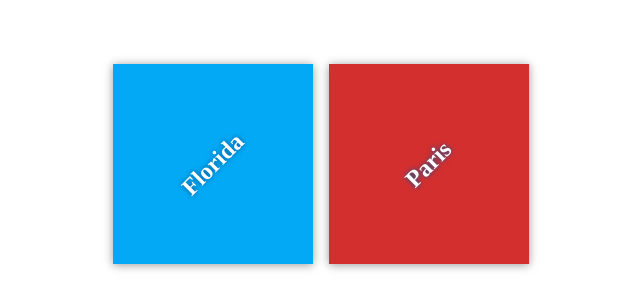
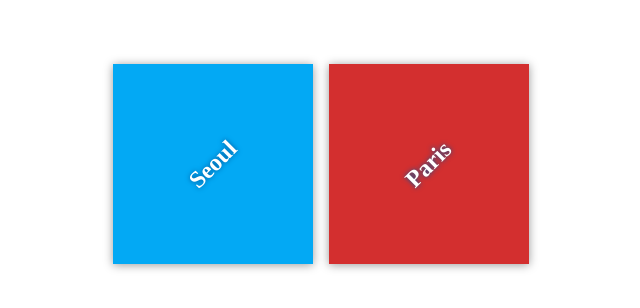
Before and after one commit to Leediyal14/my-travel-plans, a plain HTML site: page index.html in a window 1280 px wide. Shown: the part 236-544 px from the top of the page, 319-959 px from the left. Drawn offline with Linux system fonts and the light colour scheme; files that its build step writes are made by us from their sources.

Commit message:
Setting new destination place to Seoul South Korea

```diff
--- a/index.html
+++ b/index.html
@@ -10,8 +10,8 @@
 
     <div class="container">
         <div class="destination-container">
-            <div class="destination" id="florida">
-                <h2>Florida</h2>
+            <div class="destination" id="seoul">
+                <h2>Seoul</h2>
             </div>
 
             <div class="destination" id="paris">
```
